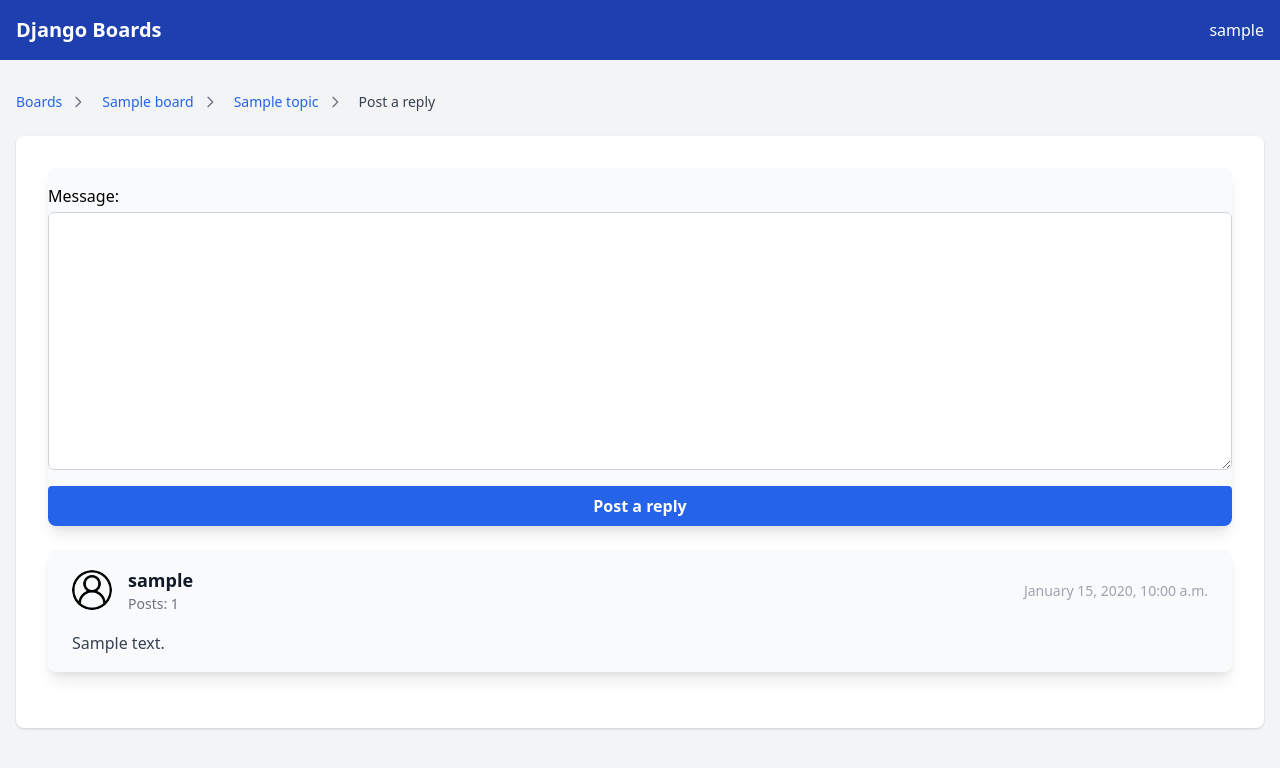
After one commit to DeepankumarTpDev/ForumApp, a Django app: page /boards/1/topics/1/reply/ in a window 1280 px wide. The commit adds this page. Shown: the top 768 px of the page. Run offline with Django 5.2, Linux system fonts and the light colour scheme; a user stored in the database is signed in; tables that the repository leaves empty hold one stand-in row (values such as "Sample post"); some libraries are stand-ins or nearby versions.

Commit message:
Add post reply functionality, update post view counts, optimize querysets for replies and post count on the homepage

```diff
--- a/boards/forms.py
+++ b/boards/forms.py
@@ -1,5 +1,5 @@
 from django import forms
-from .models import Topic
+from .models import Topic, Post
 
 class NewTopicForm(forms.ModelForm):
     message = forms.CharField(widget=forms.Textarea(), max_length=4000)
@@ -7,3 +7,9 @@ class NewTopicForm(forms.ModelForm):
     class Meta:
         model = Topic
         fields = ['subject', 'message']
+
+
+class PostForm(forms.ModelForm):
+    class Meta:
+        model = Post
+        fields = ['message', ]
--- a/boards/models.py
+++ b/boards/models.py
@@ -1,5 +1,6 @@
 from django.db import models
 from django.contrib.auth.models import User
+from django.utils.text import Truncator
 # Create your models here.
 
 class Board(models.Model):
@@ -9,11 +10,21 @@ class Board(models.Model):
     def __str__(self):
         return self.name
 
+    def get_posts_count(self):
+        return Post.objects.filter(topic__board=self).count()
+
+    def get_last_post(self):
+        return Post.objects.filter(topic__board=self).order_by('-created_at').first()
+
 class Topic(models.Model):
     subject = models.CharField(max_length=50)
     last_updated = models.DateTimeField(auto_now_add=True)
     board = models.ForeignKey(Board, related_name='topics', on_delete=models.CASCADE)
     starter = models.ForeignKey(User, related_name='topics', on_delete=models.CASCADE)
+    views = models.PositiveIntegerField(default=0)
+
+    def __str__(self):
+        return self.subject
 
 class Post(models.Model):
     message = models.TextField(max_length=4000)
@@ -22,3 +33,7 @@ class Post(models.Model):
     updated_at = models.DateTimeField(null=True)
     created_by = models.ForeignKey(User, related_name='posts', on_delete=models.CASCADE)
     updated_by = models.ForeignKey(User, related_name='+', null=True, on_delete=models.CASCADE) #This instructs Django that we don’t need this reverse relationship
+
+    def __str__(self):
+        truncated_message = Truncator(self.message) #Truncator utility class is a convenient way to truncate long strings into an arbitrary string size
+        return truncated_message.chars(30)
--- /dev/null
+++ b/boards/templates/reply_topic.html
@@ -0,0 +1,68 @@
+{% extends 'base.html' %}
+
+{% load static %}
+
+{% block title %}
+    Post a reply
+{% endblock %}
+
+{% block breadcrumb %}
+  <ol class="breadcrumb inline-flex items-center space-x-2">
+    <li class="inline-flex items-center">
+      <a href="{% url 'home' %}" class="text-blue-600 hover:underline">Boards</a>
+      <svg class="w-4 h-4 mx-2 text-gray-500" xmlns="http://www.w3.org/2000/svg" fill="none" viewBox="0 0 24 24" stroke="currentColor">
+        <path stroke-linecap="round" stroke-linejoin="round" stroke-width="2" d="M9 5l7 7-7 7" />
+      </svg>
+    </li>
+    <li class="inline-flex items-center">
+      <a href="{% url 'board_topics' topic.board.pk %}" class="text-blue-600 hover:underline">{{ topic.board.name }}</a>
+      <svg class="w-4 h-4 mx-2 text-gray-500" xmlns="http://www.w3.org/2000/svg" fill="none" viewBox="0 0 24 24" stroke="currentColor">
+        <path stroke-linecap="round" stroke-linejoin="round" stroke-width="2" d="M9 5l7 7-7 7" />
+      </svg>
+    </li>
+    <li class="inline-flex items-center">
+        <a href="{% url 'topic_posts' topic.board.pk topic.pk %}" class="text-blue-600 hover:underline">{{ topic.subject }}</a>
+        <svg class="w-4 h-4 mx-2 text-gray-500" xmlns="http://www.w3.org/2000/svg" fill="none" viewBox="0 0 24 24" stroke="currentColor">
+          <path stroke-linecap="round" stroke-linejoin="round" stroke-width="2" d="M9 5l7 7-7 7" />
+        </svg>
+    </li>
+    <li class="inline-flex items-center text-gray-700">
+        Post a reply
+    </li>
+  </ol>
+{% endblock %}
+
+
+{% block content %}
+    <!-- We will add the main content here soon. -->
+    <div class="bg-gray-50 shadow-lg rounded-lg overflow-hidden mb-6">
+    <form method="post" novalidate class="space-y-4">
+      {% csrf_token %}
+      {% include 'includes/form.html' %}
+      <button type="submit" class="w-full bg-blue-600 text-white font-semibold py-2 mb-4 rounded hover:bg-blue-700">Post a reply</button>
+    </form>
+    </div>
+
+    {% for post in topic.posts.all %}
+    <div class="bg-gray-50 shadow-lg rounded-lg overflow-hidden mb-6">
+      <div class="px-6 py-4">
+        <div class="flex justify-between items-center mb-4">
+          <div class="flex items-center">
+            <img src="{% static 'img/avatar.png' %}" alt="{{ post.created_by.username }}" class="w-10 h-10 rounded-full mr-4">
+            <div>
+              <strong class="text-lg text-gray-900">{{ post.created_by.username }}</strong>
+              <p class="text-sm text-gray-500">Posts: {{ post.created_by.posts.count }}</p>
+            </div>
+          </div>
+          <div class="text-right">
+            <small class="text-sm text-gray-400">{{ post.created_at|date:"F j, Y, g:i a" }}</small>
+          </div>
+        </div>
+        <p class="text-gray-700 text-base leading-relaxed">{{ post.message }}</p>
+      </div>
+    </div>
+    {% endfor %}
+
+
+
+{% endblock %}
--- a/boards/views.py
+++ b/boards/views.py
@@ -2,17 +2,18 @@ from django.shortcuts import render,redirect,get_object_or_404
 from django.http import HttpResponse
 from .models import Board, Post, Topic
 from django.contrib.auth.models import User
-from .forms import NewTopicForm
+from .forms import NewTopicForm, PostForm
 from django.contrib.auth.decorators import login_required
-
+from django.db.models import Count
 # Create your views here.
 def home(request):
     boards = Board.objects.all()
     return render(request, 'home.html', {'boards':boards})
 
-def board_topics(request,pk):
+def board_topics(request, pk):
     board = get_object_or_404(Board, pk=pk)
-    return render(request, 'topics.html', {'board': board})
+    topics = board.topics.order_by('-last_updated').annotate(replies=Count('posts') - 1)
+    return render(request, 'topics.html', {'board': board, 'topics': topics})
 
 @login_required
 def new_topic(request, pk):
@@ -30,11 +31,28 @@ def new_topic(request, pk):
                 topic=topic,
                 created_by=user
             )
-            return redirect('board_topics', pk=board.pk)  # TODO: redirect to the created topic page
+            return redirect('topic_posts', pk=pk, topic_pk=topic.pk)
     else:
         form = NewTopicForm()
     return render(request, 'new_topic.html', {'board': board, 'form': form})
 
 def topic_posts(request, pk, topic_pk):
     topic = get_object_or_404(Topic, board__pk=pk, pk=topic_pk)
+    topic.views += 1
+    topic.save()
     return render(request, 'topic_posts.html', {'topic': topic})
+
+@login_required
+def reply_topic(request, pk, topic_pk):
+    topic = get_object_or_404(Topic, board__pk=pk, pk=topic_pk)
+    if request.method == 'POST':
+        form = PostForm(request.POST)
+        if form.is_valid():
+            post = form.save(commit=False)
+            post.topic = topic
+            post.created_by = request.user
+            post.save()
+            return redirect('topic_posts', pk=pk, topic_pk=topic_pk)
+    else:
+        form = PostForm()
+    return render(request, 'reply_topic.html', {'topic': topic, 'form': form})
--- a/myproject/urls.py
+++ b/myproject/urls.py
@@ -51,6 +51,7 @@ urlpatterns = [
     path("boards/<int:pk>/", views.board_topics, name="board_topics"),
     path("boards/<int:pk>/new/", views.new_topic, name='new_topic'),
     path("boards/<int:pk>/topics/<int:topic_pk>/", views.topic_posts, name='topic_posts'),
+    path("boards/<int:pk>/topics/<int:topic_pk>/reply/", views.reply_topic, name='reply_topic'),
     path('admin/', admin.site.urls),
 
 ]
```
Also changed, not shown: boards/templates/home.html (+17 -3 lines), boards/templates/topic_posts.html (+7 -2 lines), boards/templates/topics.html (+4 -4 lines), boards/tests/test_view_reply_topic.py (added, +91 -0 lines), boards/migrations/0003_topic_views.py (added).
